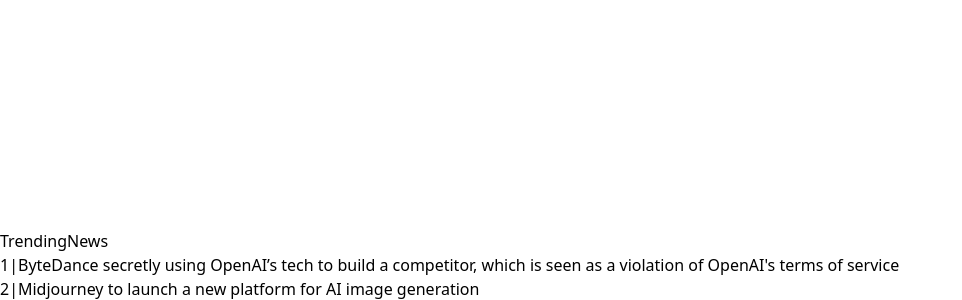
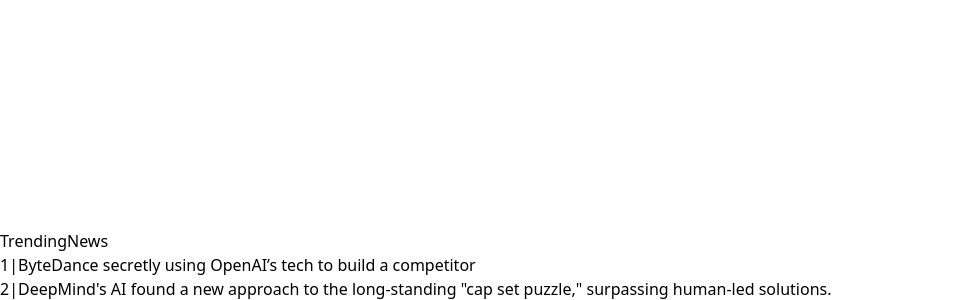
Before and after one commit to KrunalTarale/SSR_AiProff_CICD, a React (Vite) app: page / in a window 1280 px wide. Shown: the part 11700-12000 px from the top of the page, without its empty margins (0-962 px from the left). Built offline with nearby package versions, Linux system fonts and the light colour scheme.

Commit message:
fix the news section

```diff
--- a/src/components/TrendingNews/Trending.jsx
+++ b/src/components/TrendingNews/Trending.jsx
@@ -5,20 +5,25 @@
   const trendingNews = [
     {
       headline:
-        `ByteDance secretly using OpenAI’s tech to build a competitor, which is seen as a violation of OpenAI's terms of service`,
+        `ByteDance secretly using OpenAI’s tech to build a competitor`,
       url: 'https://www.theverge.com/2023/12/15/24003151/bytedance-china-openai-microsoft-competitor-llm',
     },
     {
-      headline: 'Midjourney to launch a new platform for AI image generation',
+      headline: `DeepMind's AI found a new approach to the long-standing "cap set puzzle," surpassing human-led solutions.`,
+      url: 'https://www.technologyreview.com/2023/12/14/1085318/google-deepmind-large-language-model-solve-unsolvable-math-problem-cap-set/',
+    },
+    {
+      headline: "Midjourney to launch a new platform for AI image generation",
       url: 'https://venturebeat.com/ai/midjourney-alpha-is-here-with-ai-image-generations-on-the-web/',
     },
     {
-      headline: "Intel unveils its new Core Ultra processors for enhancing AI power efficiency and performance capabilities.",
+      headline:
+        'Intel unveils its new Core Ultra processors for enhancing AI capabilities',
       url: 'https://www.theverge.com/2023/12/14/23998215/intel-core-ultra-cpu-specs-availability',
     },
     {
       headline:
-        'ChatGPT’s New Rival: Google’s Gemini ',
+        'ChatGPT’s New Rival: Google’s Gemini',
       url: 'https://www.kdnuggets.com/chatgpts-new-rival-googles-gemini',
     },
   ];
```
Also changed, not shown: 2 other files (tests, documents, lock files or other folders).
